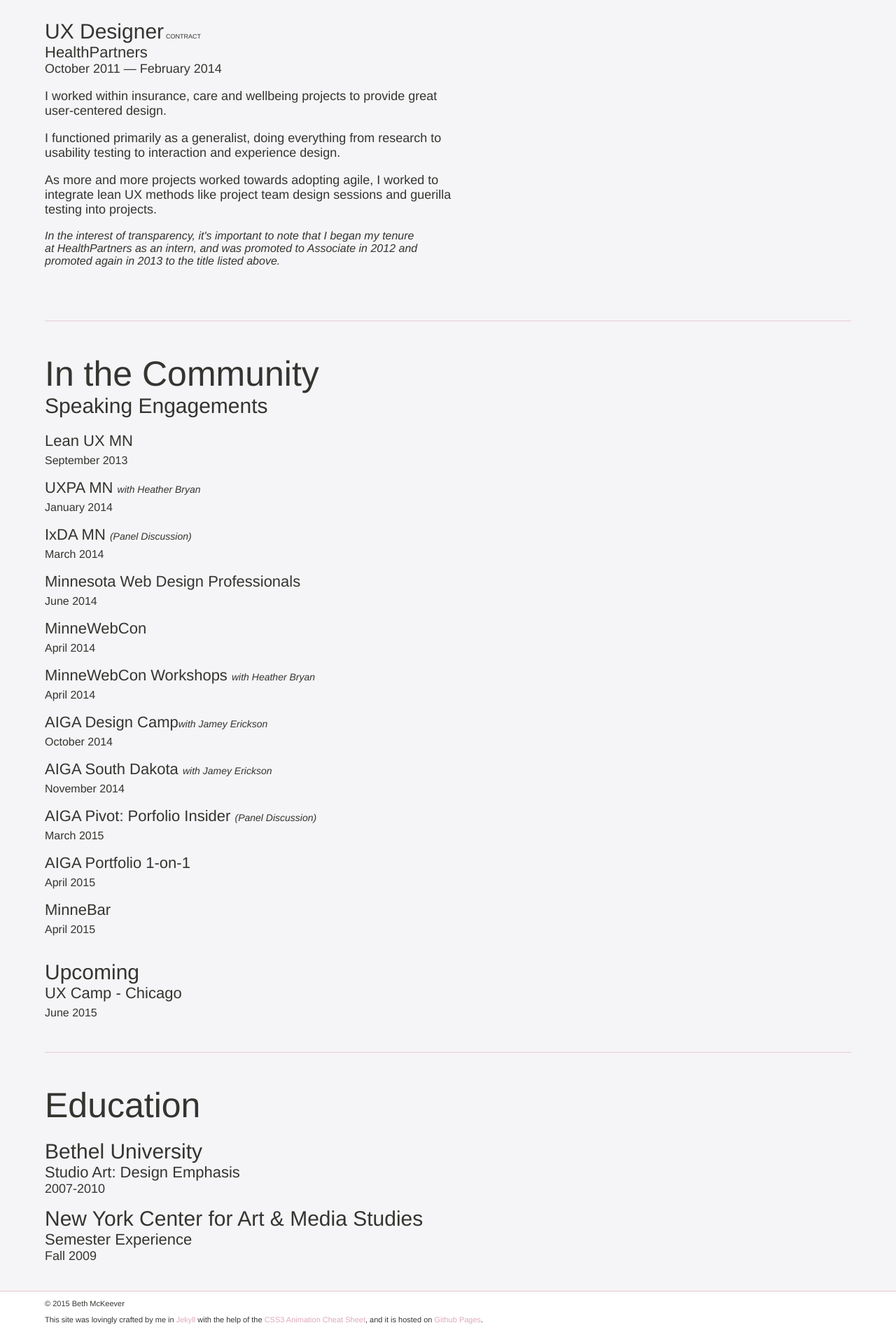
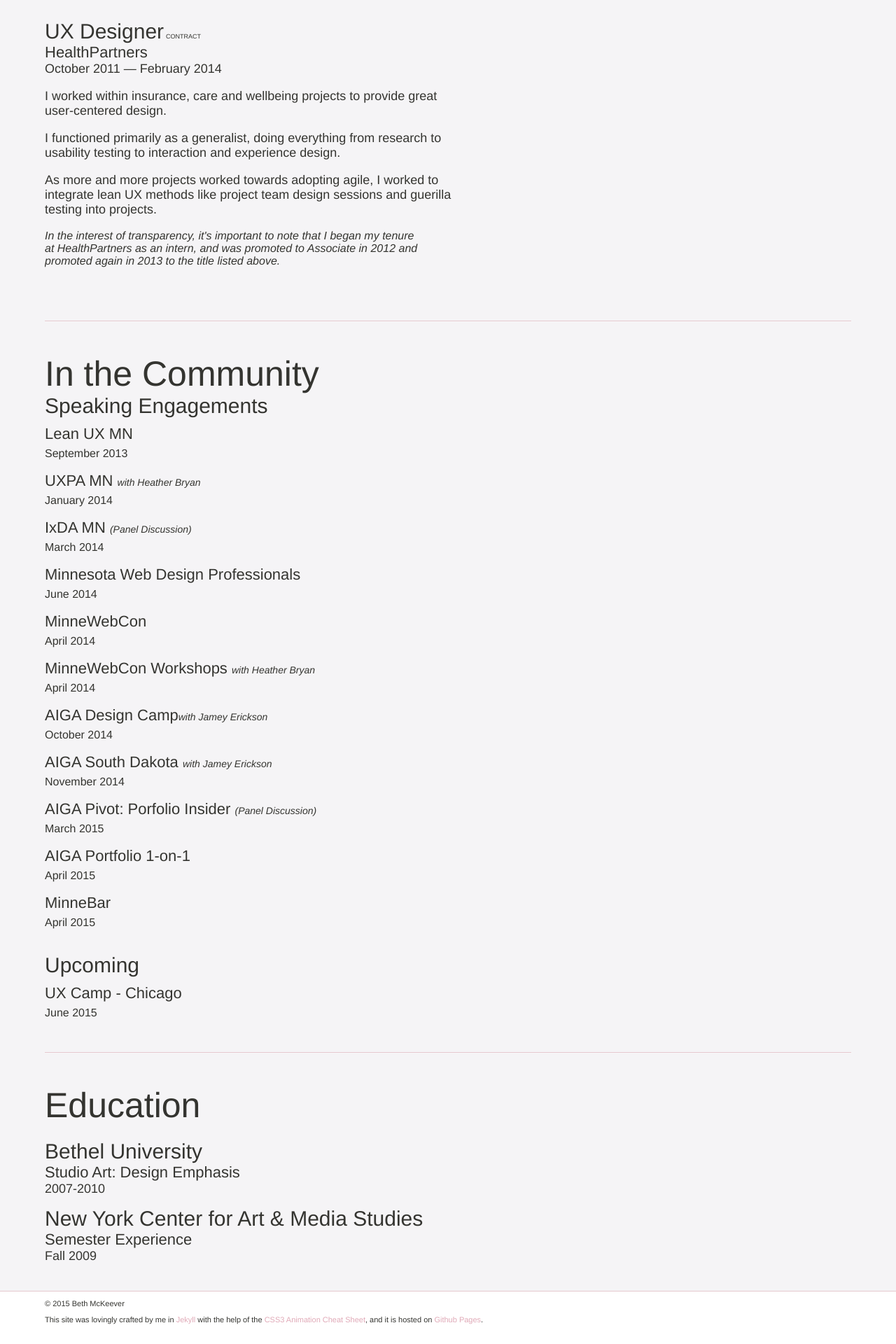
Before and after one commit to linoleumtile/linoleumtile.github.io, a Jekyll site: the page built from resume.html, in a window 1280 px wide. Shown: the part 1231-3151 px from the top of the page at 70% size. Built offline with Jekyll 4.4.1, drawn with Linux system fonts in a browser that asks for light colours; nearby versions of some CDN libraries; some web fonts are replaced; Markdown is read by kramdown in place of the engine named in the settings; comment, search, counter and statistics services are not loaded.

Commit message:
spacing adjustments on the subhead

```diff
--- a/_includes/community.html
+++ b/_includes/community.html
@@ -1,7 +1,7 @@
 <div id="community">
 	<h2 id="community-header">In the Community</h2>
 	<div id="speaking">
-		<h3 id="speaking-subhead">Speaking Engagements</h3>
+		<h3 class="speaking-subhead">Speaking Engagements</h3>
 		<ul class="speaking-list">
 			<li>Lean UX MN<br />
 			<span class="date">September 2013</span></li>
@@ -27,7 +27,7 @@
 			<span class="date">April 2015</span></li>
 		</ul>
 		<br />
-		<h3>Upcoming</h3>
+		<h3 class="speaking-subhead">Upcoming</h3>
 		<ul>
 			<li>UX Camp - Chicago<br />
 			<span class="date">June 2015</span></li>
--- a/css/main.css
+++ b/css/main.css
@@ -312,8 +312,8 @@
 	font-size: 16px;
 }
 
-#speaking-subhead {
-	padding-bottom: 20px;
+.speaking-subhead {
+	padding-bottom: 10px;
 }
 
 /*****************************************************************************/
```
